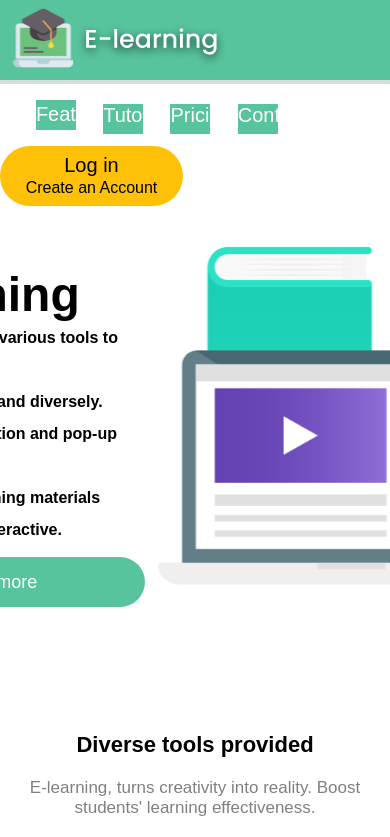
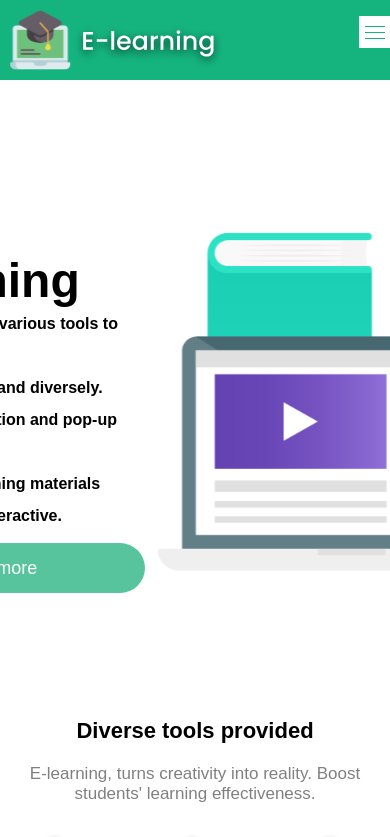
Before and after one commit to wellyhsu/emi_frontend, a Next.js app: page / in a window 390 px wide. Shown: the top 837 px of the page. Built offline with nearby package versions, Linux system fonts and the light colour scheme.

Commit message:
Update new

```diff
--- a/components/Header.js
+++ b/components/Header.js
@@ -5,6 +5,7 @@ import {useEffect, useState} from 'react';
 import styles from '@/styles/Home.module.css'
 
 var F_button=0;
+var hambuger_button=0;
 
 function Feature_button(){
   if(F_button)
@@ -28,6 +29,7 @@ function link_click(){
   document.getElementById("Features_container").style = "display: none;";
 }
 
+
 export const Header = () => {
     const [storageValue, setStorageValue] = useState("null");
 
@@ -45,8 +47,7 @@ export const Header = () => {
         console.log("還沒login!!");
         return(
             <>
-                <ul className={styles.Layerout}>
-                    <li style={{marginLeft: "1em", marginTop: "0.6em"}}>
+                <li className={styles.Home_Logo}>
                     <Link
                         href="/"
                         onClick={link_click}
@@ -60,7 +61,14 @@ export const Header = () => {
                         />
                     </Link>
                 </li>
-                    <li style={{marginLeft: "9.2%"}}>
+
+                <input type="checkbox" id="menu" style={{display: "none"}}></input>
+                <label for="menu" className={styles.line}>
+                    <div className={styles.menu}></div>
+                </label>
+
+                <ul className={styles.Layerout}>
+                    <li className={styles.Li_Feature}>
 
                         <button id='Features' className={styles.Features_button} onClick={Feature_button}> {/**/}
                             Features
@@ -184,6 +192,7 @@ export const Header = () => {
                         </Link>
                     </li>
                 </ul>
+
             </>
         )
     }
@@ -191,8 +200,7 @@ export const Header = () => {
         console.log("login!!");
         return (
             <>
-                <ul className={styles.Layerout}>
-                    <li style={{marginLeft: "1em", marginTop: "0.6em"}}>
+                <li className={styles.Home_Logo}>
                     <Link
                         href="/"
                         onClick={link_click}
@@ -206,9 +214,17 @@ export const Header = () => {
                         />
                     </Link>
                 </li>
-                    <li style={{marginLeft: "9.2%"}}>
 
-                        <button id='Features' className={styles.Features_button} onClick={Feature_button}> {/**/}
+                <input type="checkbox" id="menu" style={{display: "none"}}></input>
+                <label for="menu" className={styles.line}>
+                    <div className={styles.menu}></div>
+                </label>
+
+                <ul className={styles.Layerout}>
+
+                    <li className={styles.Li_Feature}>
+
+                        <button id='Features' className={styles.Features_button} onClick={Feature_button}>
                             Features
                         </button>
 
--- a/styles/Home.module.css
+++ b/styles/Home.module.css
@@ -4,6 +4,15 @@
   width: 100%;
   height: 100%;
   background-color:#ffffff;
+  margin-top: 70px;
+}
+
+.Home_Logo{
+  list-style: none;
+  position: fixed;
+  z-index: 3;
+  margin-Left: 10px;
+  margin-Top: 10px;
 }
 
 .Features_button{
@@ -17,7 +26,7 @@
 
   color: rgba(255,255,255,1);
   border: none;
-  background-color: rgba(87, 196, 157, 1);
+  background-color: #15b47f;
 
   margin-top: 0.4em;
 }
@@ -33,7 +42,6 @@
 
   color: rgba(255,255,255,1);
   border: none;
-  background-color: rgba(87, 196, 157, 1);
 
   margin-top: 0.6em;
 }
@@ -45,13 +53,22 @@
   list-style: none;
 }
 
+.Li_Feature{
+  margin-left: 35vw;
+}
+
+/*寬度大於1200px時，適用此格式。*/
+@media screen and (min-width: 1200px)
+{
   ul.Layerout {
-  width: 100%;
+    position: fixed;
+    z-index: 2;
+    width: 100vw;
     height: 80px;
     display: inline-block;
     font-family: 'Open Sans', Arial, sans-serif;
     font-size: 13px;
-  background-color: rgba(87, 196, 157, 1);
+    background-color: #15b47f;
   }
 
   ul.Layerout li {
@@ -74,7 +91,7 @@ ul.Layerout ul {
     font-family: 'Poppins', Arial, '微軟正黑體';
 
     color: rgba(255,255,255,1);
-  background-color: rgba(87, 196, 157, 1);
+    background-color: #15b47f;
     border: 2.5px solid #a9c4df;
     border-radius: 10px;
 
@@ -94,6 +111,7 @@ ul.Layerout ul li {
     margin-bottom: 10px;
     line-height: 1.5em;
   }
+}
 
 ul.Layerout ul li:hover {
   /* 滑鼠滑入字體變黑*/
@@ -102,8 +120,9 @@ ul.Layerout ul li:hover {
 }
 
 .login_button{
-  width: 183px;
+  width: 14em;
   height: 60px;
+  display: inline-block;
   cursor: pointer;
 
   text-align: center;
@@ -161,6 +180,129 @@ ul.Layerout ul li:hover {
   margin-top: -46px;
   margin-left: 80px;
 }
+
+/* 當視窗寬度小於1200px時執行 */
+@media screen and (max-width: 1200px)
+{
+  .line{
+    width: 24px;
+    height: 24px;
+    background: #FFF;
+    cursor: pointer;
+    display: block;
+    padding: 16px;
+    position: fixed;
+    z-index: 3;
+    margin-top: 16px;
+    margin-left: 92%;
+  }
+  .line .menu,
+  .line .menu::before,
+  .line .menu::after {
+    background: #15b47f;
+    content: '';
+    display: block;
+    height: 1px;
+    position: absolute;
+    transition: background ease .3s, top ease .3s .3s, transform ease .3s;
+    width: 20px;
+  }
+  .line .menu{
+    left: 6px;
+    top: 16px;
+  }
+  .line .menu::before {
+    top: -6px;
+  }
+  .line .menu::after {
+      top: 6px;
+  }
+
+  /*點選選單變叉叉*/
+  input:checked + .line .menu {
+    background: transparent;   /* 把線變透明 */
+  }
+
+  input:checked + .line .menu::before {
+    transform: rotate(45deg); /* 把線旋轉至45度 */
+  }
+
+  input:checked + .line .menu::after {
+    transform: rotate(-45deg);/* 把線旋轉至-45度 */
+  }
+
+  input:checked + .line .menu::before,
+  input:checked + .line .menu::after {
+    top: 0;
+    transition: top ease .3s, transform ease .3s .3s;
+  }
+
+  /*  選單開合  */
+  input:checked ~ ul.Layerout {
+    width: 100vw;
+    height: 400px;   /* 選單展開後的高度 */
+  }
+
+  /* 選單展開後顯示功能 */
+  input:checked ~ ul.Layerout li{
+    display: block;
+    width: 100vw;
+    height: 60px;
+    text-align: left;
+
+    margin-left: 20px;
+  }
+
+  .Li_Feature{
+    margin-top: 80px;
+    margin-left: -20px;
+  }
+
+  ul.Layerout {
+    width: 100vw;
+    height: 80px;
+    position: fixed;
+    z-index: 2;
+    transition: all .6s;
+    background: #15b47f;
+  }
+
+  ul.Layerout li {
+    display: none;
+    position: relative;
+    white-space: nowrap;
+    list-style: none;
+  }
+
+  ul.Layerout ul {
+    min-width: 180px;
+    width: 300px;
+    display: none;  /*隱藏次選單*/
+
+    font-size: 20px;
+    font-family: 'Poppins', Arial, '微軟正黑體';
+
+    color: rgba(255,255,255,1);
+    background-color: rgba(87, 196, 157, 1);
+    border: 2.5px solid #a9c4df;
+    border-radius: 10px;
+
+    position: absolute;
+    z-index: 99;
+    left: 215px;
+    top: 0px;
+  }
+
+  ul.Layerout ul li {
+    margin-left: 10px;
+    margin-top: 10px;
+    margin-bottom: 10px;
+    line-height: 1.5em;
+  }
+
+
+}
+
 
 
 /*  Home page   */
@@ -2065,8 +2207,8 @@ select.option{
   position: absolute;
   z-index: 1;
 
-  margin-top: 8px;
-  margin-left: 4%;
+  margin-top: -25px;
+  margin-left: 215px;
 }
 
 
```
Also changed, not shown: components/User_item.js (+0 -9 lines), pages/Account_Settings.tsx (+28 -11 lines), pages/Create_Account.tsx (+0 -8 lines). Lines whose indentation alone changed are shown as unchanged.
